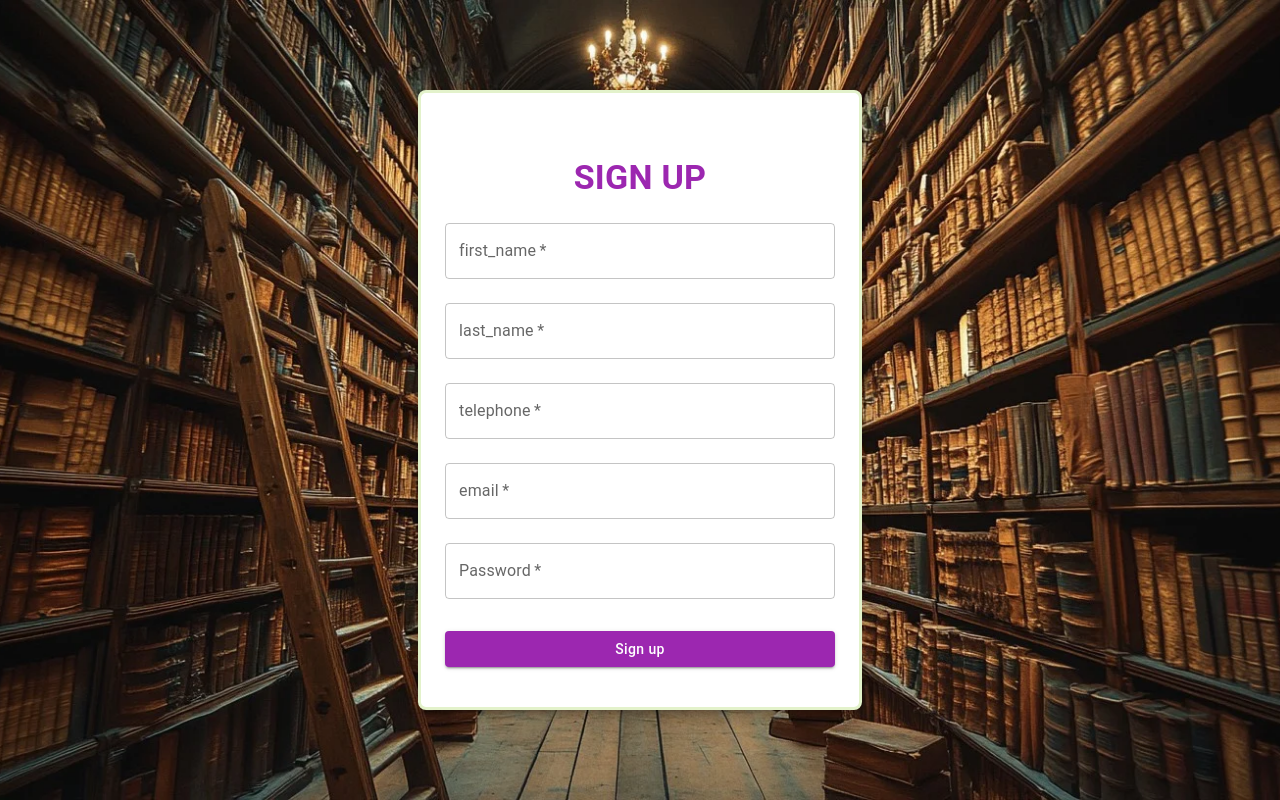
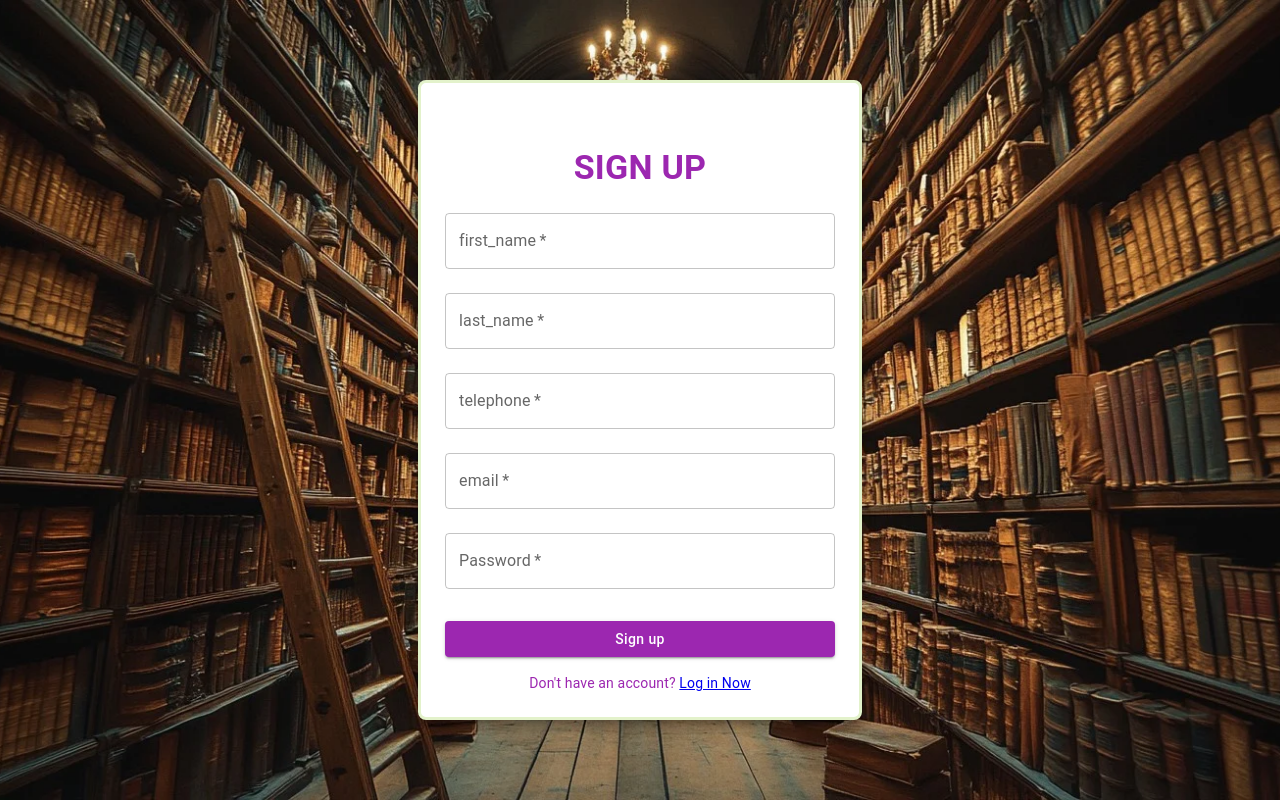
Before and after one commit to Mbaye-ndiaye/gestion_biblio, a React (Create React App) app: page /sign-up in a window 1280 px wide. Built offline with nearby package versions, Linux system fonts and the light colour scheme.

Commit message:
fetcher API auth avec redux

```diff
--- a/src/pages/inscription/SignUp.jsx
+++ b/src/pages/inscription/SignUp.jsx
@@ -1,142 +1,3 @@
-
-// import React from "react";
-// import {
-//   Box,
-//   Typography,
-//   TextField,
-//   Button,
-//   Container,
-//   CssBaseline,
-// } from "@mui/material";
-// import { createTheme, ThemeProvider } from "@mui/material/styles";
-// import { NavLink, Outlet } from "react-router-dom";
-// import Image from "../../assets/image/StockCake.jpg";
-
-// const theme = createTheme({
-//   palette: {
-//     primary: {
-//       main: "#9c27b0", // Purple color
-//     },
-//   },
-// });
-
-// export default function LoginForm() {
-//   return (
-//     <ThemeProvider theme={theme}>
-//       <Box
-//         sx={{
-//           // Or in your case backgroundImage: "url('images/cover.jpeg')"
-//           backgroundImage: `url(${Image})`,
-//           backgroundRepeat: "no-repeat",
-//           backgroundSize: "cover", // Pour que l'image couvre toute la zone
-//           backgroundPosition: "center", // Pour centrer l'image de fond
-//           minHeight: "100vh", // Le box prend au moins toute la hauteur de la fenêtre
-//           display: "flex",
-//           justifyContent: "center", // Pour centrer le contenu horizontalement
-//           alignItems: "center",
-//         }}
-//       >
-//         <Container
-//           component="main"
-//           maxWidth="xs"
-//           sx={{
-//             border: "#e3f2cb solid",
-//             paddingBottom: 3,
-//             paddingTop: 3,
-//             // marginTop: 3,
-//             borderRadius: 2,
-//             boxShadow: 8,
-//             backgroundColor: "#fff",
-//           }}
-//         >
-//           <CssBaseline />
-//           <Box
-//             sx={{
-//               marginTop: 5,
-//               display: "flex",
-//               flexDirection: "column",
-//               alignItems: "center",
-//             }}
-//           >
-//             <Typography
-//               component="h1"
-//               variant="h4"
-//               sx={{ color: "primary.main", fontWeight: "bold" }}
-//             >
-//               SIGN UP
-//             </Typography>
-//             <Box component="form" noValidate sx={{ mt: 1 }}>
-//               <TextField
-//                 margin="normal"
-//                 required
-//                 fullWidth
-//                 id="name"
-//                 label="Name"
-//                 name="name"
-//                 autoComplete="name"
-//                 autoFocus
-//                 placeholder="Enter Your Name here"
-//               />
-//               <TextField
-
-//                 margin="normal"
-//                 required
-//                 fullWidth
-//                 name="number"
-//                 label="Number"
-//                 type="number"
-//                 id="number"
-//                 autoComplete="number"
-//                 placeholder="Please Enter Your Number here"
-//               />
-//               <TextField
-//                 margin="normal"
-//                 required
-//                 fullWidth
-//                 id="email"
-//                 label="Email"
-//                 name="email"
-//                 autoComplete="email"
-//                 autoFocus
-//                 placeholder="Enter Your Email here"
-//               />
-//               <TextField
-//                 margin="normal"
-//                 required
-//                 fullWidth
-//                 name="password"
-//                 label="Password"
-//                 type="password"
-//                 id="password"
-//                 autoComplete="current-password"
-//                 placeholder="Please Enter Your Password here"
-//               />
-//               <NavLink to="/dashboard">
-//                 <Button
-//                   type="submit"
-//                   fullWidth
-//                   variant="contained"
-//                   sx={{ mt: 3, mb: 2, textTransform: "none" }}
-//                 >
-//                   Sign up
-//                 </Button>
-//               </NavLink>
-
-//               <Box sx={{ textAlign: "center" }}>
-//                 <Typography variant="body2" sx={{ color: "primary.main" }}>
-//                   Don't have an account? <NavLink to="/">Log in Now</NavLink>
-//                 </Typography>
-//               </Box>
-//             </Box>
-//             <Outlet />
-//           </Box>
-//         </Container>
-//       </Box>
-//     </ThemeProvider>
-//   );
-// }
-
-
 import React, { useState } from "react";
 import {
   Box,
@@ -273,6 +134,7 @@ export default function SignUp() {
                 value={formData.password}
                 onChange={handleChange}
               />
+              <NavLink to="/dashboard">
                 <Button
                   type="submit"
                   fullWidth
@@ -281,7 +143,14 @@ export default function SignUp() {
                 >
                   Sign up
                 </Button>
+              </NavLink>
+              <Box sx={{ textAlign: "center" }}>
+                <Typography variant="body2" sx={{ color: "primary.main" }}>
+                  Don't have an account? <NavLink to="/">Log in Now</NavLink>
+                </Typography>
               </Box>
+            </Box>
+            <Outlet />
           </Box>
         </Container>
       </Box>
```
Lines whose indentation alone changed are shown as unchanged.
